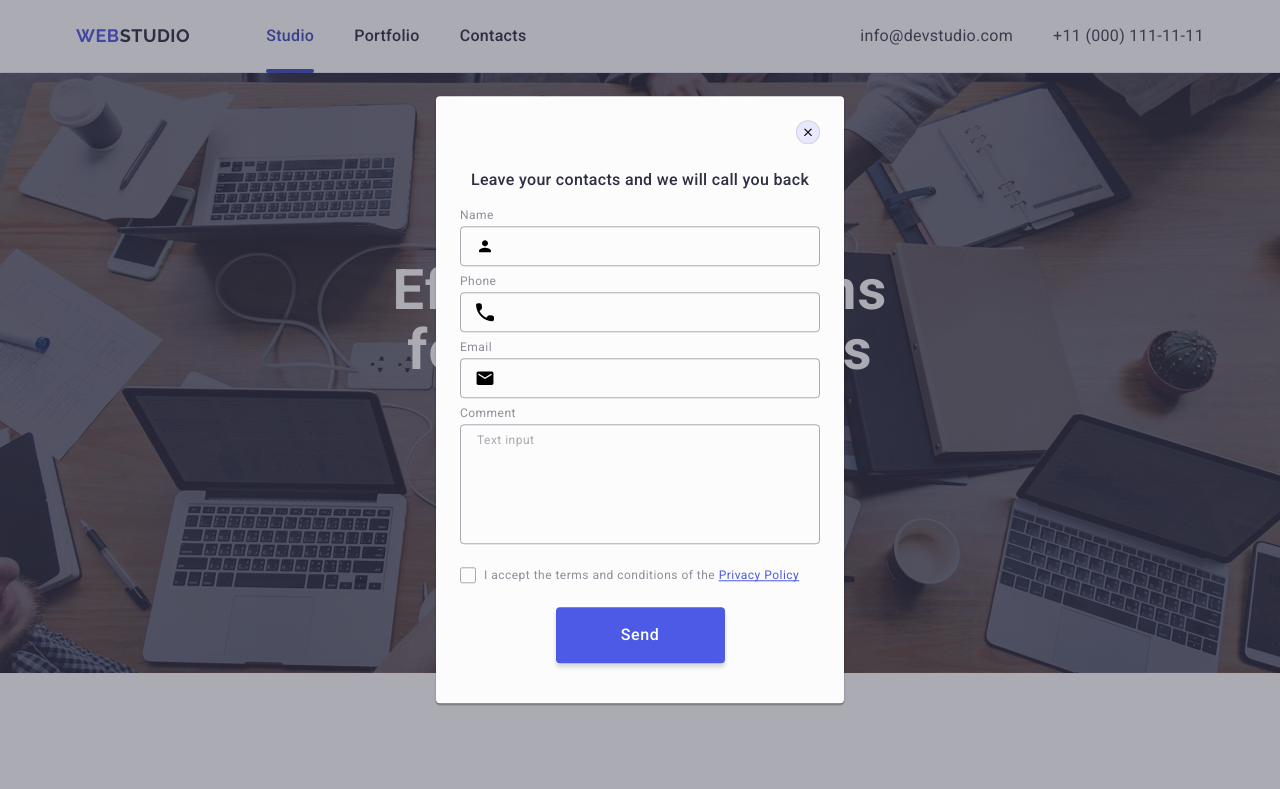
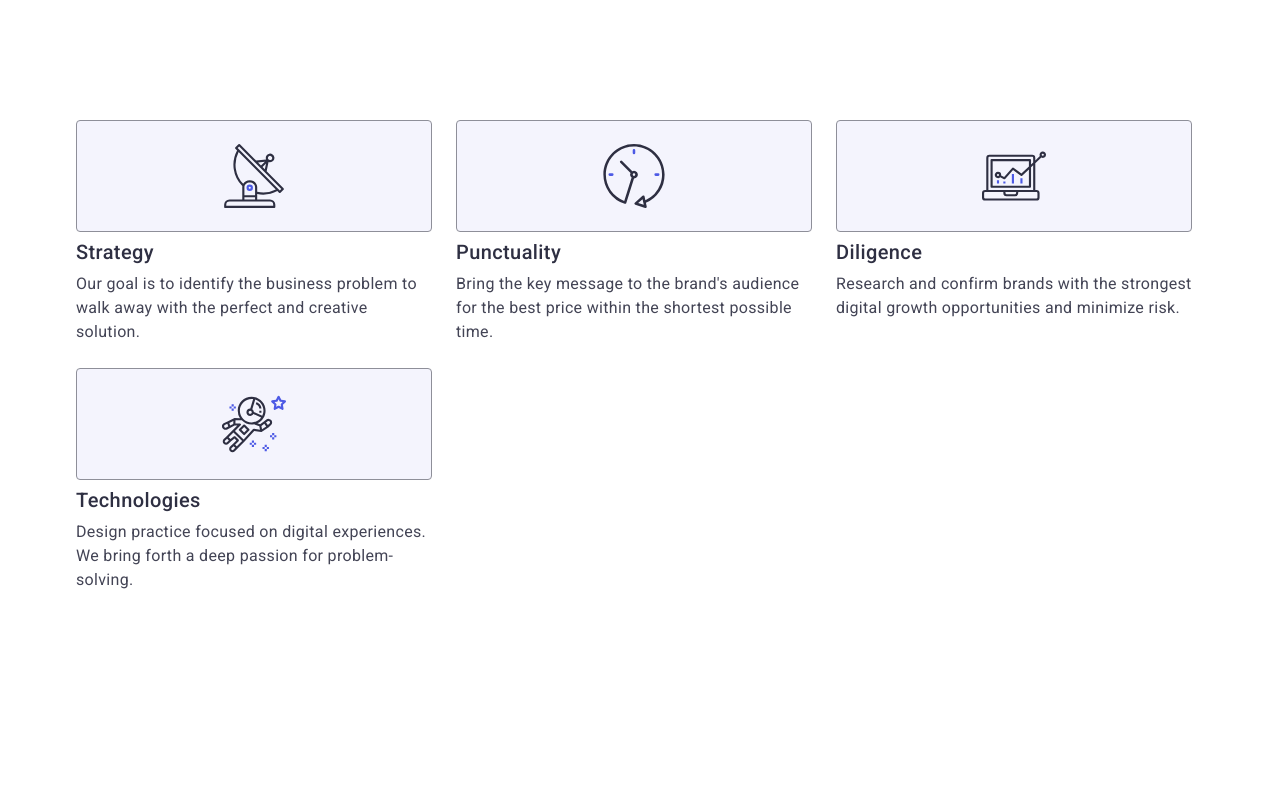
Before and after one commit to Katy8900/goit-markup-hw-06, a plain HTML site: page index.html in a window 1280 px wide. Shown: the top 789 px of the page. Drawn offline with nearby package versions, Linux system fonts and the light colour scheme.

Commit message:
feauters section

```diff
--- a/css/styles.css
+++ b/css/styles.css
@@ -2,13 +2,6 @@ body {
   font-family: "Roboto", sans-serif;
   color: #434455;
   background-color: #fff;
-}
-
-.container {
-  max-width: 1158px;
-  padding-left: 15px;
-  padding-right: 15px;
-  margin: 0 auto;
 }
 
 /* HERO  */
@@ -203,23 +196,6 @@ a {
   display: flex;
 }
 
-.svg-menu-list {
-  display: flex;
-  align-items: center;
-  justify-content: center;
-  flex-direction: column;
-  height: 112px;
-  border: 1px solid #8e8f99;
-  border-radius: 4px;
-  background: #f4f4fd;
-  margin-bottom: 8px;
-}
-
-.feauteres-section {
-  padding-top: 120px;
-  padding-bottom: 120px;
-}
-
 .visually-hidden {
   position: absolute;
   width: 1px;
@@ -231,31 +207,6 @@ a {
   clip-path: inset(100%);
   clip: rect(0, 0, 0, 0);
   white-space: nowrap;
-}
-
-.list-text {
-  display: flex;
-  gap: 24px;
-}
-
-.feauters-list {
-  width: calc((100% - 72px) / 4);
-}
-
-.feauter-title {
-  font-weight: 500;
-  font-size: 20px;
-  line-height: 1.2;
-  letter-spacing: 0.02em;
-  color: #2e2f42;
-  margin-bottom: 8px;
-}
-.feauter-list {
-  font-weight: 400;
-  font-size: 16px;
-  line-height: 1.5;
-  letter-spacing: 0.02em;
-  color: #434455;
 }
 
 /* THIRD SECTION OUR TEAM */
@@ -817,3 +768,122 @@ img {
   border: none;
   fill: #f4f4fd;
 }
+
+/* MOBILE SCREEN */
+
+@media screen and (min-width: 288px) {
+  *,
+  ::after,
+  ::before {
+    box-sizing: border-box;
+  }
+
+  .container {
+    max-width: 288px;
+    padding-left: 16px;
+    padding-right: 16px;
+    margin: auto;
+  }
+  .svg-menu-list {
+    display: none;
+  }
+  .feauteres-section {
+    padding-top: 96px;
+    padding-bottom: 96px;
+  }
+  .list-text {
+    display: flex;
+    flex-wrap: wrap;
+    gap: 72px;
+  }
+
+  .feauters-list {
+    max-width: 288px;
+  }
+
+  .feauter-title {
+    font-weight: 700;
+    font-size: 36px;
+    line-height: 1.11111;
+    letter-spacing: 0.02em;
+    text-align: center;
+    color: #2e2f42;
+    margin-bottom: 8px;
+  }
+  .feauter-list {
+    font-weight: 500;
+    font-size: 16px;
+    line-height: 1.5;
+    letter-spacing: 0.02em;
+    color: #434455;
+  }
+}
+
+/* TABLET SCREEN */
+
+@media screen and (min-width: 736px) {
+  .container {
+    min-width: 736px;
+  }
+
+  .list-text {
+    gap: 72px 24px;
+  }
+
+  .feauters-list {
+    max-width: 356px;
+    flex-basis: calc((100% - 24px) / 2);
+  }
+  .feauter-title {
+    text-align: start;
+  }
+}
+
+/* LAPTOP SCREEN */
+
+@media screen and (min-width: 1128px) {
+  .container {
+    max-width: 1158px;
+    padding-left: 15px;
+    padding-right: 15px;
+    margin: 0 auto;
+  }
+  .svg-menu-list {
+    display: flex;
+    align-items: center;
+    justify-content: center;
+    flex-direction: column;
+    height: 112px;
+    border: 1px solid #8e8f99;
+    border-radius: 4px;
+    background: #f4f4fd;
+    margin-bottom: 8px;
+  }
+  .feauteres-section {
+    padding-top: 120px;
+    padding-bottom: 120px;
+  }
+  .list-text {
+    display: flex;
+    gap: 24px;
+  }
+  .feauters-list {
+    width: calc((100% - 24px) / 4);
+  }
+
+  .feauter-title {
+    font-weight: 500;
+    font-size: 20px;
+    line-height: 1.2;
+    letter-spacing: 0.02em;
+    color: #2e2f42;
+    margin-bottom: 8px;
+  }
+  .feauter-list {
+    font-weight: 400;
+    font-size: 16px;
+    line-height: 1.5;
+    letter-spacing: 0.02em;
+    color: #434455;
+  }
+}
--- a/index.html
+++ b/index.html
@@ -20,7 +20,7 @@
     />
   </head>
   <body>
-    <header class="top-header">
+    <!-- <header class="top-header">
       <div class="container header-container">
         <nav class="nav">
           <a href="./index.html" class="logo header-logo"
@@ -60,7 +60,7 @@
           <h1 class="my-title">Effective Solutions for Your Business</h1>
           <button class="btn" type="button">Order Service</button>
         </div>
-      </section>
+      </section> -->
 
     <section class="feauteres-section">
       <div class="container">
@@ -74,8 +74,8 @@
             </div>
             <h3 class="feauter-title">Strategy</h3>
             <p class="feauter-list">
-                Our goal is to identify the business problem to walk away with
-                the perfect and creative solution.
+              Our goal is to identify the business problem to walk away with the
+              perfect and creative solution.
             </p>
           </li>
           <li class="feauters-list">
@@ -117,7 +117,7 @@
         </ul>
       </div>
     </section>
-      <section class="our-team">
+    <!-- <section class="our-team">
         <div class="container">
           <h2 class="sect-ourteam">Our Team</h2>
           <ul class="our-team-list">
@@ -548,7 +548,7 @@
         </div>
       </div>
     </footer>
-    <div class="overlay is-open">
+    <div class="overlay">
       <div class="modal">
         <button type="button" class="btn-modal-close">
           <svg class="btn-icon-close" width="8" height="8">
@@ -637,6 +637,6 @@
           <button type="submit" class="send-btn">Send</button>
         </form>
       </div>
-    </div>
+    </div> -->
   </body>
 </html>
```
Lines whose indentation alone changed are shown as unchanged.
